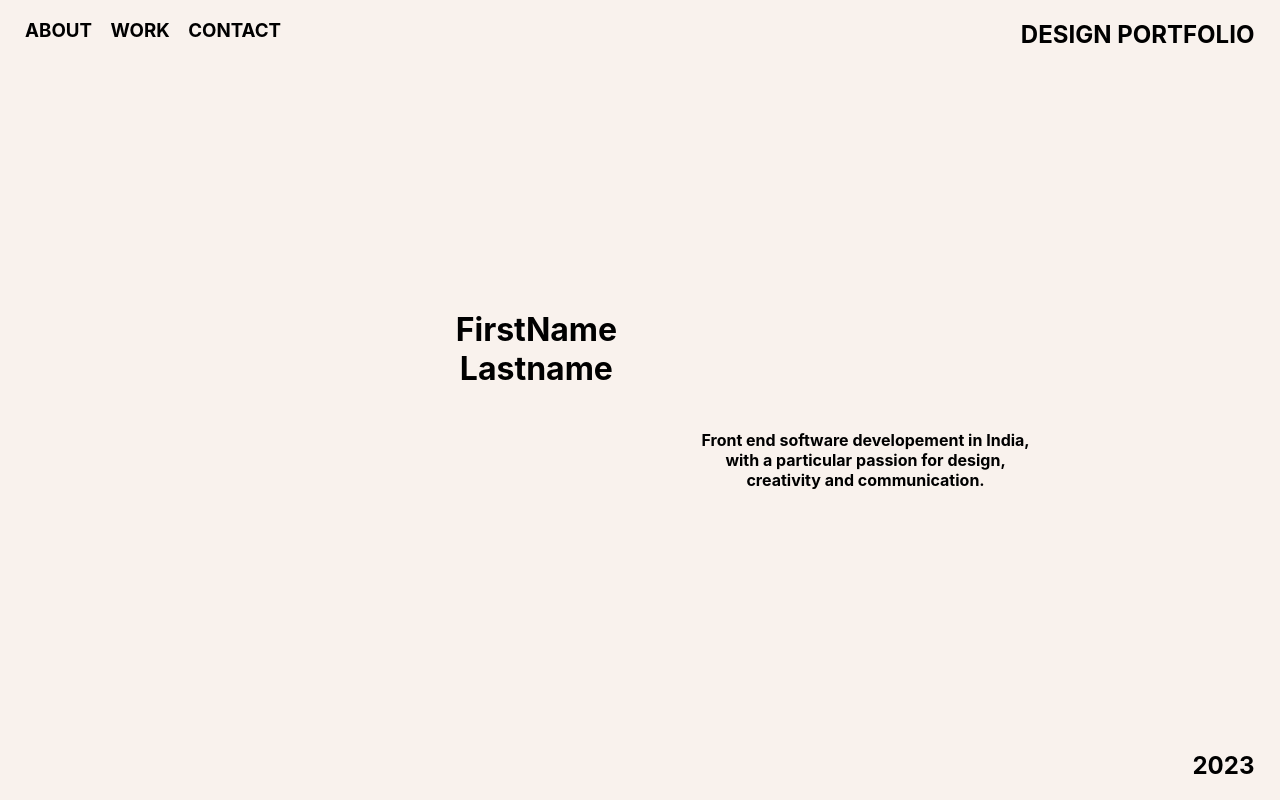
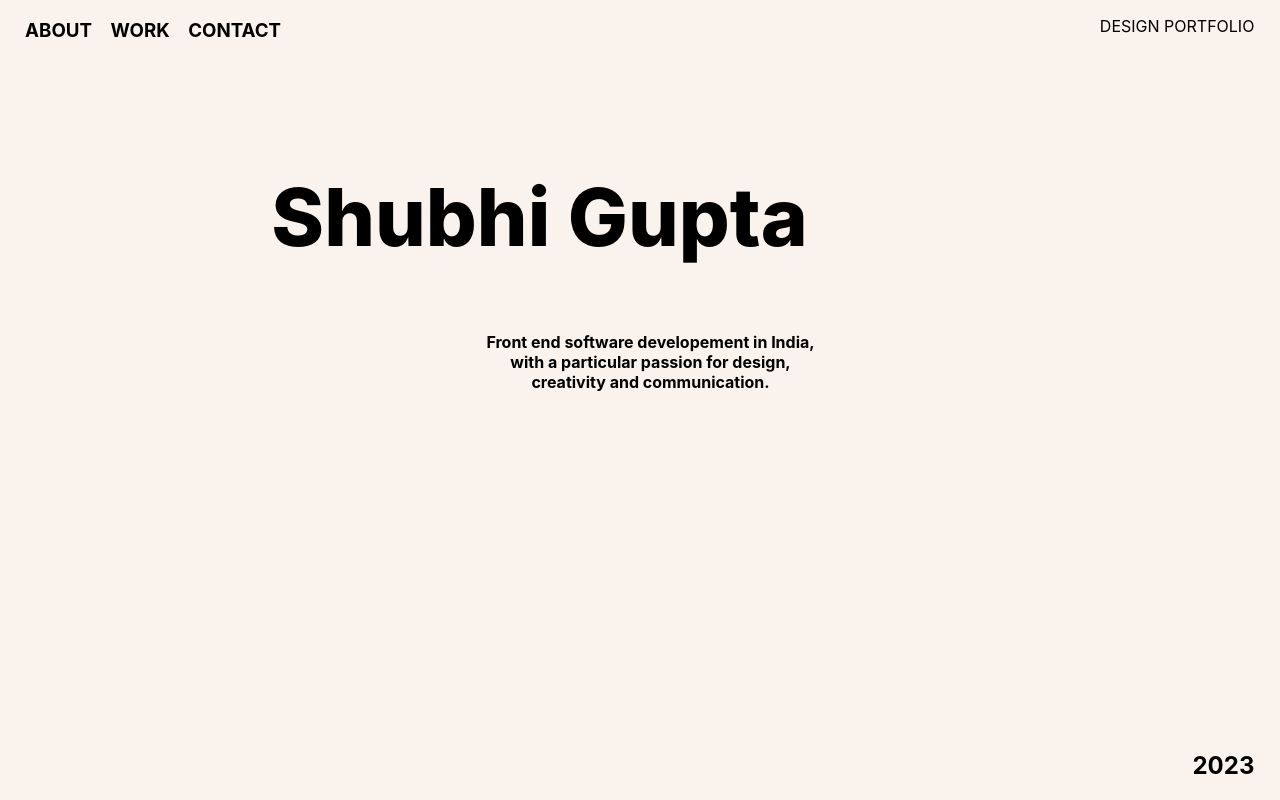
Before and after one commit to Arshbhatia23/portfolio, a React (Create React App) app in the folder react_portfolio/: page / in a window 1280 px wide. Built offline with nearby package versions, Linux system fonts and the light colour scheme; the HTML template or start-up script is replaced by a standard one.

Commit message:
contact page links

```diff
--- a/react_portfolio/src/1LandingPage/LandingPage.js
+++ b/react_portfolio/src/1LandingPage/LandingPage.js
@@ -5,16 +5,18 @@ export default function LandingPage() {
   return (
     <div>
       <main>
+
         <div className={styles.landing_page_container}>
         <div className={styles.titleName}>
-        <h1>{data.firstName} <br />{data.lastName}</h1>
-      </div>
+             <h1 className={styles.name}>{data.firstName} {data.lastName}</h1>
+        </div>
       <div className={styles.titleDesc}>
         <h4>{data.home_desc_1} <br />
         {data.home_desc_2}<br />
         {data.home_desc_3}</h4>
       </div>
          </div>
+
       </main>
     </div>
   )
--- a/react_portfolio/src/1LandingPage/LandingPage.module.css
+++ b/react_portfolio/src/1LandingPage/LandingPage.module.css
@@ -5,8 +5,14 @@
     padding: 2%;
     display: flex;
     flex-direction: column;
-    justify-content: center;
+    /* justify-content: center; */
     align-items: center;
+    border-width: 1em;
+
+}
+
+.container2{
+    width:70%
 }
 
 .titleName {
@@ -14,13 +20,23 @@
     height: 50%;
     width: 60%;
     align-items: flex-end;
-    margin-left: 30%;
+    border-width:1px;
+    /* background-color: blue; */
+    margin-top: 8%;
+    /* margin-left: 20%; */
 }
 
 .titleDesc {
     display: flex;
     height: 50%;
     width: 40%;
-    margin-left: 50%;
+    margin-left: 15%;
     align-items: flex-start;
+    /* background-color: red; */
 }
+
+.name{
+    font-size: 10vh;
+    line-height: 1;
+    font-weight: 800;
+}
--- a/react_portfolio/src/3Work/Project.js
+++ b/react_portfolio/src/3Work/Project.js
@@ -5,6 +5,7 @@ export default function Project({workDetail}){
         <div className={styles.workContainer}>
             <main>
             <h1>{workDetail.projectName}</h1>
+            <p className={styles.description}>{workDetail.projectDesc}</p>
             </main>
         </div>
     )
--- a/react_portfolio/src/3Work/Work.module.css
+++ b/react_portfolio/src/3Work/Work.module.css
@@ -69,6 +69,8 @@
   .description {
     line-height: 1.5;
     font-size: 1.5rem;
+    width:50vw;
+    flex-wrap: wrap;
   }
 
   .grid {
--- a/react_portfolio/src/4Contact/Contact.js
+++ b/react_portfolio/src/4Contact/Contact.js
@@ -1,4 +1,5 @@
 import styles from './Contact.module.css';
+import data from './../data.json';
 
 export default function Contact() {
   return (
@@ -9,9 +10,15 @@ export default function Contact() {
             contact
           </h1>
          <div className={styles.imageContainer}>
+          <a href={data.contact.mail} target="_blank" >
             <img src="./gmail.svg" alt='gmail' className={styles.logo}/>
+            </a>
+            <a href={data.contact.github} target="_blank" >
             <img src="./github.svg" alt='github' className={styles.logo}/>
+            </a>
+            <a href={data.contact.linkedin} target="_blank" >
             <img src="./linkedin.svg" alt='linkedin' className={styles.logo}/>
+            </a>
          </div>
         </div>
       </main>
--- a/react_portfolio/src/4Contact/Contact.module.css
+++ b/react_portfolio/src/4Contact/Contact.module.css
@@ -42,6 +42,9 @@
     width:40vw;
     justify-content: space-between;
     margin-top: 5%;
+    /* background-color: #0070f3; */
+    height: 20vh;
+    align-items: 'center';
   }
 
   .title a {
@@ -75,6 +78,12 @@
     height: 15vh;
   }
 
+  .logo:hover{
+    height: 17vh;
+  }
+
+
+
   @media (max-width: 600px) {
     .grid {
       width: 100%;
--- a/react_portfolio/src/HomeScreen/HomeScreen.js
+++ b/react_portfolio/src/HomeScreen/HomeScreen.js
@@ -5,22 +5,6 @@ import Contact from '../4Contact/Contact';
 import About from '../2About/About';
 
 export default function HomeScreen() {
-
-  // function handleScroll() {
-  //   document.addEventListener('wheel', function (event) {
-  //     // Get the distance that the mouse wheel was rotated
-  //     const delta = event.deltaY;
-  //     console.log(event);
-  //     // Check the value of delta
-  //     if (delta > 0) {
-  //       scrollToSection("#page-landing");
-  //       // The wheel was rotated upwards or away from the user
-  //     } else if (delta < 0) {
-  //       scrollToSection("#page-work");
-  //       // The wheel was rotated downwards or towards the user
-  //     }
-  //   });
-  // }
 
   function scrollToSection(link) {
     const anchor = document.querySelector(link);
@@ -35,7 +19,7 @@ export default function HomeScreen() {
           <h3 onClick={() => scrollToSection("#page-work")}>WORK</h3>
           <h3 onClick={() => scrollToSection("#page-contact")}>CONTACT</h3>
         </nav>
-        <h2 onClick={() => scrollToSection("#page-landing")}>DESIGN PORTFOLIO</h2>
+        <p onClick={() => scrollToSection("#page-landing")}>DESIGN PORTFOLIO</p>
       </div>
     )
   }
--- a/react_portfolio/src/data.json
+++ b/react_portfolio/src/data.json
@@ -1,6 +1,6 @@
 {
-    "firstName": "FirstName",
-    "lastName" : "Lastname",
+    "firstName": "Shubhi",
+    "lastName" : "         Gupta",
     "home_desc_1": "Front end software developement in India,",
     "home_desc_2": " with a particular passion for design,",
     "home_desc_3": " creativity and communication.",
@@ -35,8 +35,8 @@
         }
     ],
     "contact": {
-        "mail": "mail Link",
-        "linkedIn": "linkedIn Link",
-        "github": "github Link"
+        "mail": "mailto:shubhiguptahtc@gmail.com",
+        "linkedIn": "www.linkedin.com/in/shubhi-gupta-06b789191",
+        "github": "https://github.com/ShubhiGupta99"
     }
 }
```
